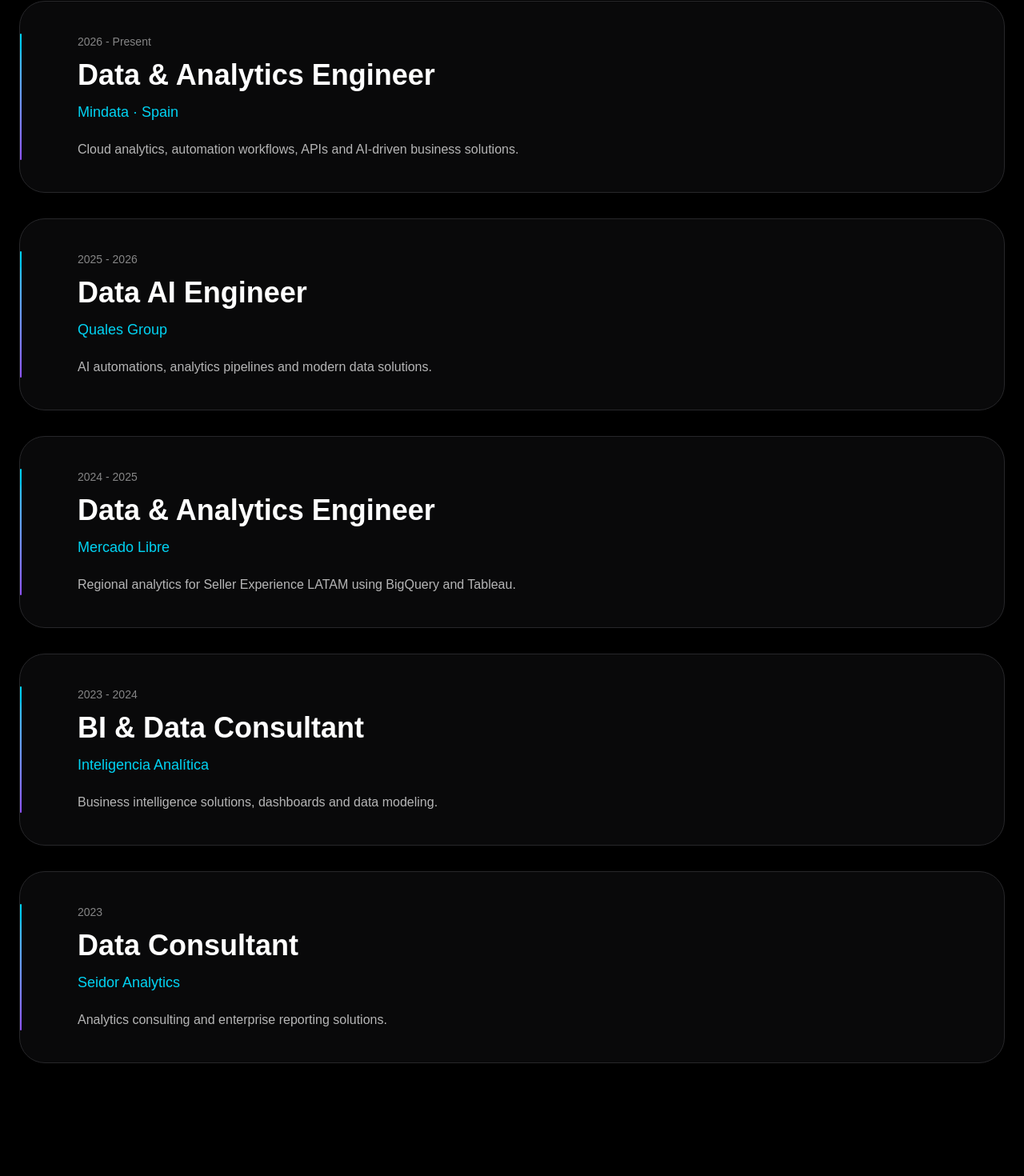
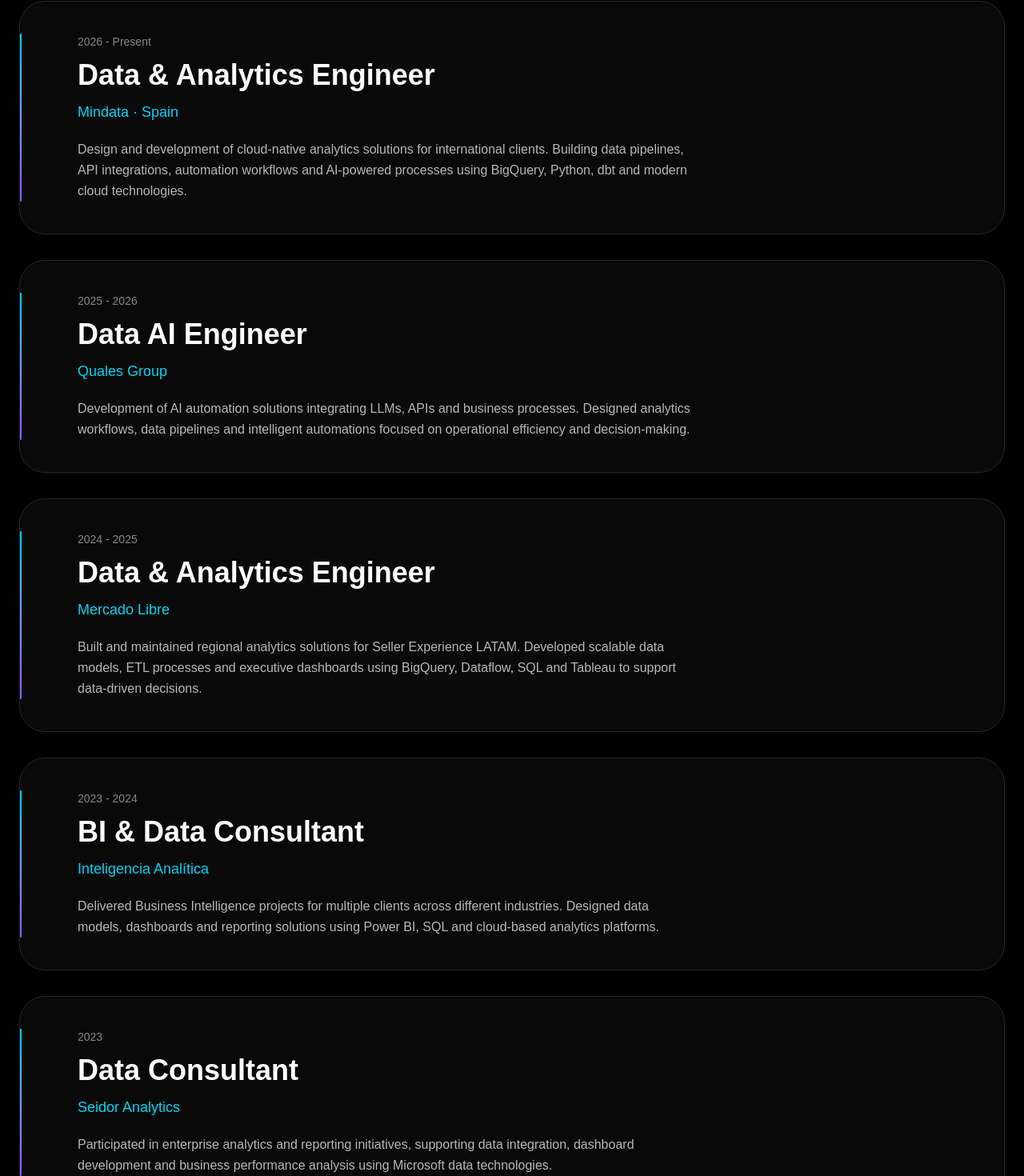
Before and after one commit to dbouzada/diego-portfolio, a Next.js app: page / in a window 1280 px wide. Shown: the part 2626-4096 px from the top of the page at 80% size. Built offline with nearby package versions, Linux system fonts and the light colour scheme.

Commit message:
fix tsparticles versions

```diff
--- a/app/page.tsx
+++ b/app/page.tsx
@@ -118,35 +118,35 @@
     role: "Data & Analytics Engineer",
     period: "2026 - Present",
     description:
-      "Cloud analytics, automation workflows, APIs and AI-driven business solutions.",
+      "Design and development of cloud-native analytics solutions for international clients. Building data pipelines, API integrations, automation workflows and AI-powered processes using BigQuery, Python, dbt and modern cloud technologies.",
   },
   {
     company: "Quales Group",
     role: "Data AI Engineer",
     period: "2025 - 2026",
     description:
-      "AI automations, analytics pipelines and modern data solutions.",
+      "Development of AI automation solutions integrating LLMs, APIs and business processes. Designed analytics workflows, data pipelines and intelligent automations focused on operational efficiency and decision-making.",
   },
   {
     company: "Mercado Libre",
     role: "Data & Analytics Engineer",
     period: "2024 - 2025",
     description:
-      "Regional analytics for Seller Experience LATAM using BigQuery and Tableau.",
+      "Built and maintained regional analytics solutions for Seller Experience LATAM. Developed scalable data models, ETL processes and executive dashboards using BigQuery, Dataflow, SQL and Tableau to support data-driven decisions.",
   },
   {
     company: "Inteligencia Analítica",
     role: "BI & Data Consultant",
     period: "2023 - 2024",
     description:
-      "Business intelligence solutions, dashboards and data modeling.",
+      "Delivered Business Intelligence projects for multiple clients across different industries. Designed data models, dashboards and reporting solutions using Power BI, SQL and cloud-based analytics platforms.",
   },
   {
     company: "Seidor Analytics",
     role: "Data Consultant",
     period: "2023",
     description:
-      "Analytics consulting and enterprise reporting solutions.",
+      "Participated in enterprise analytics and reporting initiatives, supporting data integration, dashboard development and business performance analysis using Microsoft data technologies.",
   },
 ];
 
```
